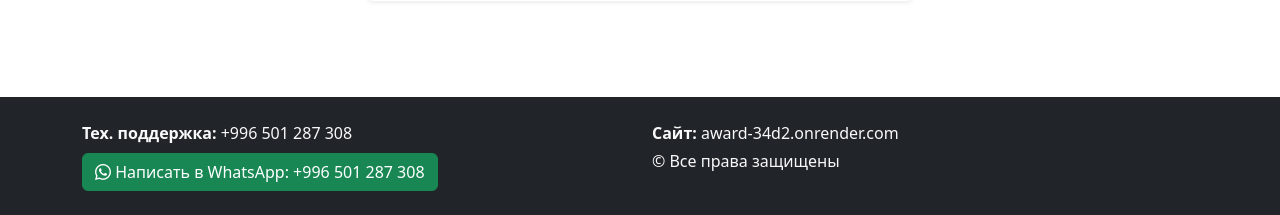
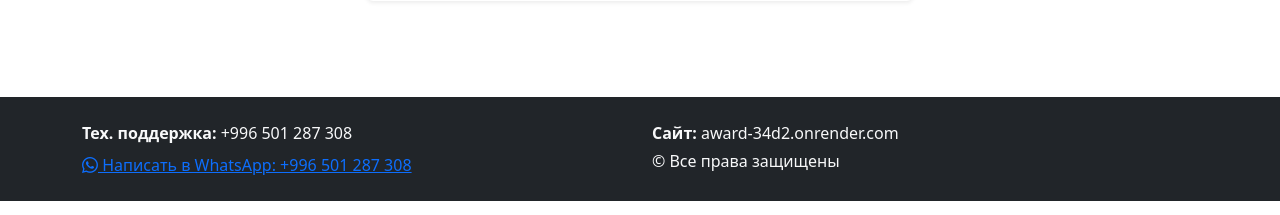
Before and after one commit to Kamchybek2004/award, a Django app: page /award/add/ in a window 1280 px wide. Shown: the part 716-931 px from the top of the page. Run offline with Django 5.2, Linux system fonts and the light colour scheme; the visitor is signed in with stand-in values (Sample User, id 1); data comes from the database, SQL or seed files in the repository; data that the repository does not hold is empty.

Commit message:
ещё раз

```diff
--- a/employer/templates/employer/base.html
+++ b/employer/templates/employer/base.html
@@ -82,7 +82,7 @@
                     <a href="tel:+996501287308" class="text-light text-decoration-none">+996 501 287 308</a>
                 </div>
                 <div class="mt-2">
-                    <a href="https://wa.me/79261234567" target="_blank" class="btn btn-success">
+                    <a href="https://wa.me/79261234567" target="_blank">
                         <i class="bi bi-whatsapp"></i> Написать в WhatsApp: +996 501 287 308
                     </a>
                 </div>
```
